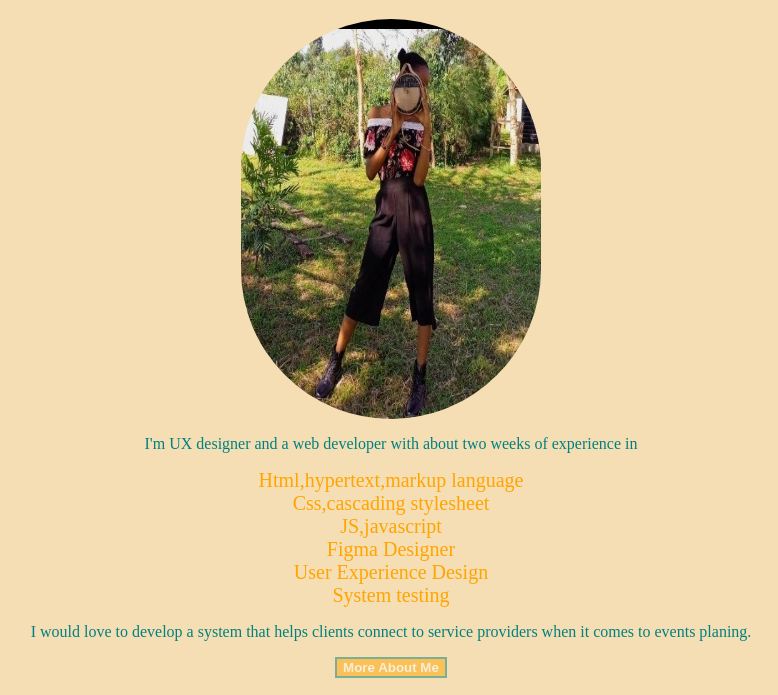
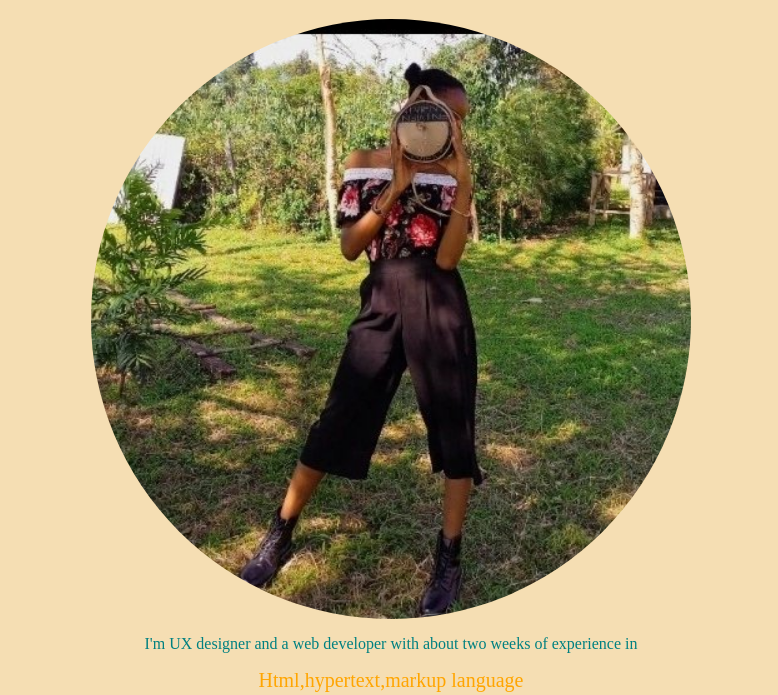
Before and after one commit to Mercy-Mayar/project-two, a plain HTML site: page index.html in a window 1280 px wide. In both pictures the pointer is over the picture 640 px from the left and 366 px from the top of the page. Shown: the part 98-793 px from the top of the page, without its empty margins (249-1027 px from the left). Drawn offline with Linux system fonts and the light colour scheme.

Commit message:
i have made changes

```diff
--- a/index.css
+++ b/index.css
@@ -4,8 +4,10 @@
   border-radius: 500px
 }
 .my-photo:hover {
-  height:400px;
-  width:300px;
+  height:600px;
+  width:600px;
+  list-style-type: square;
+  top: 50px
 }
 #my-name {
   color:orange;
```
